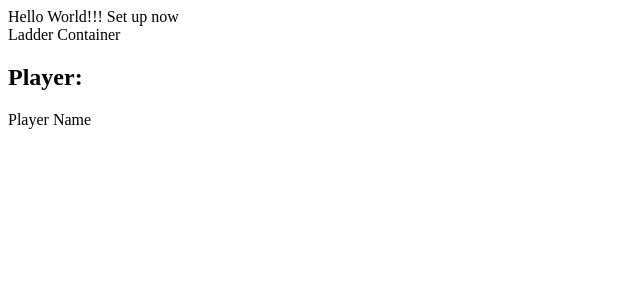
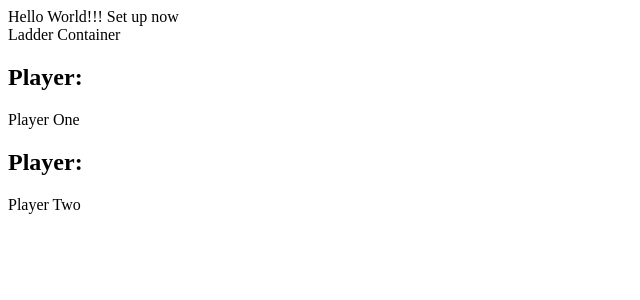
Before and after one commit to MartinT86/FoosballLadder, a React app: page / in a window 1280 px wide. Shown: the top 300 px of the page, without its empty margins (0-640 px from the left). Built offline with nearby package versions, Linux system fonts and the light colour scheme.

Commit message:
ladder now has state

```diff
--- a/src/app/Ladder.jsx
+++ b/src/app/Ladder.jsx
@@ -2,11 +2,23 @@ import React from 'react';
 import Player from './Player.jsx'
 
 class Ladder extends React.Component {
+    constructor(props){
+        super(props);
+
+        this.state = {
+            players : ['Player One', 'Player Two']
+        }
+    }
+
    render() {
       return (
          <div>
             Ladder Container
-            <Player/>
+            {this.state.players.map(function(player, i){
+                return (
+                    <Player name={player} key={i}/>
+                )
+            })}
          </div>
       );
    }
```
